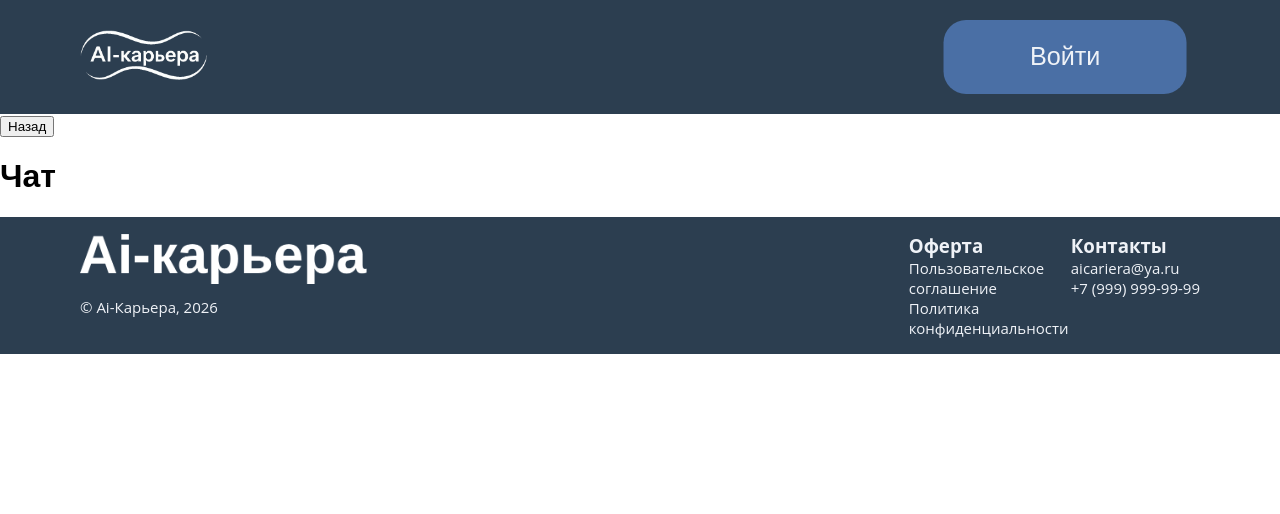
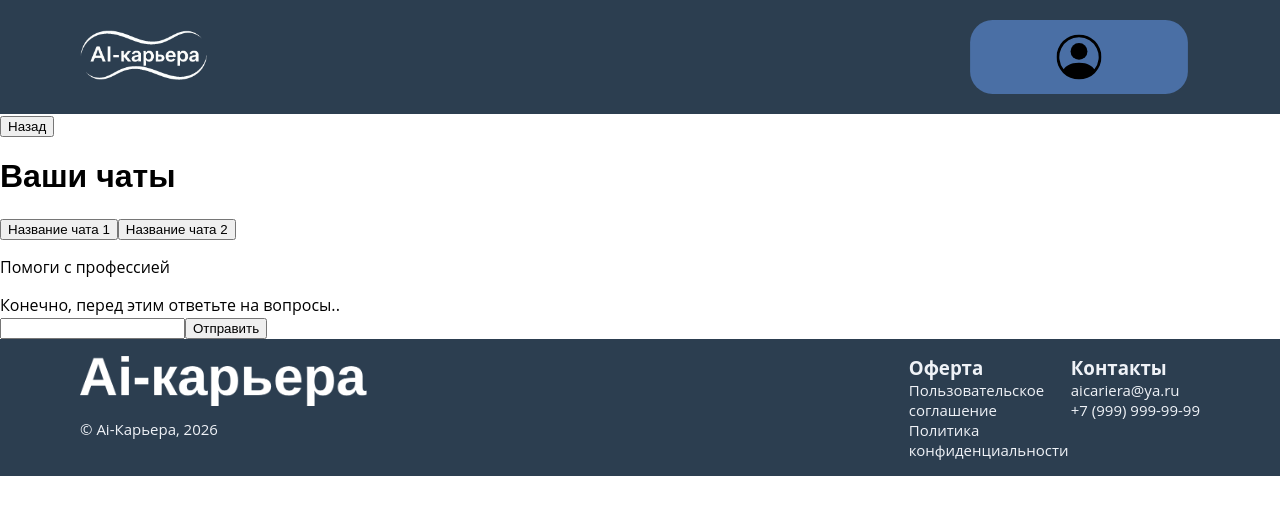
Before and after one commit to AntihypeX/Hakaton, a React (Vite) app: page /chat in a window 1280 px wide. Shown: the top 514 px of the page. Built offline with nearby package versions, Linux system fonts and the light colour scheme.

Commit message:
create chat page

```diff
--- a/src/assets/components/ChatP/Chat.jsx
+++ b/src/assets/components/ChatP/Chat.jsx
@@ -1,15 +1,33 @@
-import { useNavigate  } from "react-router-dom";
+import { useNavigate } from "react-router-dom";
 function Chat() {
-    function BackButton(){
+    function BackButton() {
         const toMainPage = useNavigate();
-        return(
+        return (
             <button onClick={() => toMainPage('/')}>Назад</button>
         )
     }
-    return(
+    return (
         <div>
             <BackButton />
-            <h1>Чат</h1>
+            <div className="container">
+                <div className="sidebar">
+                    <h1>Ваши чаты</h1>
+                    <button type="submit" className="chat">Название чата 1</button>
+                    <button type="submit" className="chat">Название чата 2</button>
+                </div>
+                <div className="workspace">
+                    <div className="messages">
+                        <div className="user-message">
+                            <p>Помоги с профессией</p>
+                        </div>
+                        <div className="AI-message">Конечно, перед этим ответьте на вопросы..</div>
+                    </div>
+                    <div className="input">
+                        <input type="text" name="message" id="message"></input>
+                        <button type="submit">Отправить</button>
+                    </div>
+                </div>
+            </div>
         </div>
     )
 }
--- a/src/assets/components/ChatP/HeaderP.jsx
+++ b/src/assets/components/ChatP/HeaderPU.jsx
@@ -1,4 +1,5 @@
 import logotype from '../../image/logoo.png';
+import { PersonCircle } from 'react-bootstrap-icons';
 import { useState } from "react";
 import  '../../../styles/glav.css';
 import ModalLogIn from '../ModalWindows/ModalLogIn.jsx';
@@ -16,8 +17,8 @@ function HeaderP(){
             </>
             <>
                 <div className='userProfile'>
-                    <button className="profile-button">
-                       Войти
+                    <button className="profile-button" onClick={() => setIsLoginOpen(true)}>
+                        <PersonCircle />
                     </button>
                 </div>
             </>
--- a/src/assets/components/Footer.jsx
+++ b/src/assets/components/Footer.jsx
@@ -1,5 +1,4 @@
 import logotype from '../image/логотип 23 (1).png'
-//для класса footer-url: cursor: pointer; color: blue;
 const Year = new Date().getFullYear();
 function Footer(){
     const copyOnClick = (e) =>{
--- a/src/assets/components/Header.jsx
+++ b/src/assets/components/Header.jsx
@@ -1,16 +1,17 @@
 import logotype from '../image/логотип 23 (1).png';
+import { PersonCircle } from 'react-bootstrap-icons';
 import { useState } from "react";
-import  '../../styles/glav.css';
+import '../../styles/glav.css';
 import ModalLogIn from './ModalWindows/ModalLogIn.jsx';
 import ModalRegistr from './ModalWindows/ModalRegistration.jsx';
-function Header(){
+function Header() {
     const [isLoginOpen, setIsLoginOpen] = useState(false);
     const [isRegOpen, setIsRegOpen] = useState(false);
-const openReg =() =>{
+    const openReg = () => {
         setIsLoginOpen(false);
         setIsRegOpen(true);
     }
-    return(
+    return (
         <header className="header">
             <>
                 <a href="/" className="logo-link">
@@ -27,15 +28,15 @@ const openReg =() =>{
             </div>
             <>
                 <div className='userProfile'>
-                    <button className="profile-button" onClick = {() => setIsLoginOpen(true)}>
-                        Войти
+                    <button className="profile-button" onClick={() => setIsLoginOpen(true)}>
+                        <PersonCircle />
                     </button>
                 </div>
             </>
             <ModalLogIn
                 isOpen={isLoginOpen}
                 onClose={() => setIsLoginOpen(false)}
-                onSwitch={openReg}/>
+                onSwitch={openReg} />
 
             <ModalRegistr
                 isOpen={isRegOpen}
--- a/src/assets/components/ModalWindows/ModalRegistration.jsx
+++ b/src/assets/components/ModalWindows/ModalRegistration.jsx
@@ -8,11 +8,9 @@ function ModalRegistr({isOpen, onClose}){
                 </div>
                 <div className="modal-regisre-form">
                     <form className="registr-form" method="post">
-                        <input type="text" placeholder="Имя" id="name" name="name"/>
                         <input type="email" placeholder="Почта" id="email" name="email"/>
                         <input type="password" placeholder="Пароль" id="password" name="password"/>
                         <input type="password" placeholder="Повторите пароль" id="password2" name="password2"/>
-                        <input type="date" placeholder="Дата рождения" id="date" name="date"/>
                         <button type="submit" className="btn-log">Зарегистрироваться</button>
                     </form>
                 </div>
--- a/src/assets/components/Reviews.jsx
+++ b/src/assets/components/Reviews.jsx
@@ -6,12 +6,12 @@ function ReviewsBlock({title}){
     const scrollRef = useRef(null)
     const scrollLeft = () => {
         if (scrollRef.current) {
-            scrollRef.current.scrollBy({left: -350, behavior: 'smooth'})
+            scrollRef.current.scrollBy({left: -475, behavior: 'smooth'})
         }
     };
     const scrollRight = () => {
         if (scrollRef.current) {
-            scrollRef.current.scrollBy({left: 350, behavior: 'smooth'})
+            scrollRef.current.scrollBy({left: 475, behavior: 'smooth'})
         }
     }
     const [isModalOpen, setIsModalOpen] = useState(false);
--- a/src/data/reviews.js
+++ b/src/data/reviews.js
@@ -33,5 +33,40 @@ export const rev = [
         message: "Удобный интерфейс и понятная навигация. Копирование контактов по клику — это вообще топ!",
         date: "03.04.2024",
         profpic: "https://i.pravatar.cc/150?u=5"
+    },
+    {
+        id: 6,
+        name: "Алексей Иванов",
+        message: "Отличный сервис! Помогли составить резюме и подготовиться к собеседованию. Очень доволен результатом.",
+        date: "15.03.2024",
+        profpic: "https://i.pravatar.cc/150?u=1"
+    },
+    {
+        id: 7,
+        name: "Марина Сергеева",
+        message: "Чат-бот отвечает мгновенно. Нашла работу в IT за две недели. Всем рекомендую этот хакатон-проект!",
+        date: "02.04.2024",
+        profpic: "https://i.pravatar.cc/150?u=2"
+    },
+    {
+        id: 8,
+        name: "Дмитрий К.",
+        message: "Удобный интерфейс и понятная навигация. Копирование контактов по клику — это вообще топ!",
+        date: "03.04.2024",
+        profpic: "https://i.pravatar.cc/150?u=5"
+    },
+    {
+        id: 9,
+        name: "Марина Сергеева",
+        message: "Чат-бот отвечает мгновенно. Нашла работу в IT за две недели. Всем рекомендую этот хакатон-проект!",
+        date: "02.04.2024",
+        profpic: "https://i.pravatar.cc/150?u=2"
+    },
+    {
+        id: 10,
+        name: "Дмитрий К.",
+        message: "Удобный интерфейс и понятная навигация. Копирование контактов по клику — это вообще топ!",
+        date: "03.04.2024",
+        profpic: "https://i.pravatar.cc/150?u=5"
     }
 ];
--- a/src/pages/ChatPage.jsx
+++ b/src/pages/ChatPage.jsx
@@ -1,4 +1,4 @@
-import HeaderP from '../assets/components/ChatP/HeaderP.jsx';
+import HeaderP from '../assets/components/ChatP/HeaderPU.jsx';
 import Footer from '../assets/components/Footer.jsx';
 import Chat from '../assets/components/ChatP/Chat.jsx';
 
```
Also changed, not shown: 1 other file (tests, documents, lock files or other folders). Lines whose indentation alone changed are shown as unchanged.
